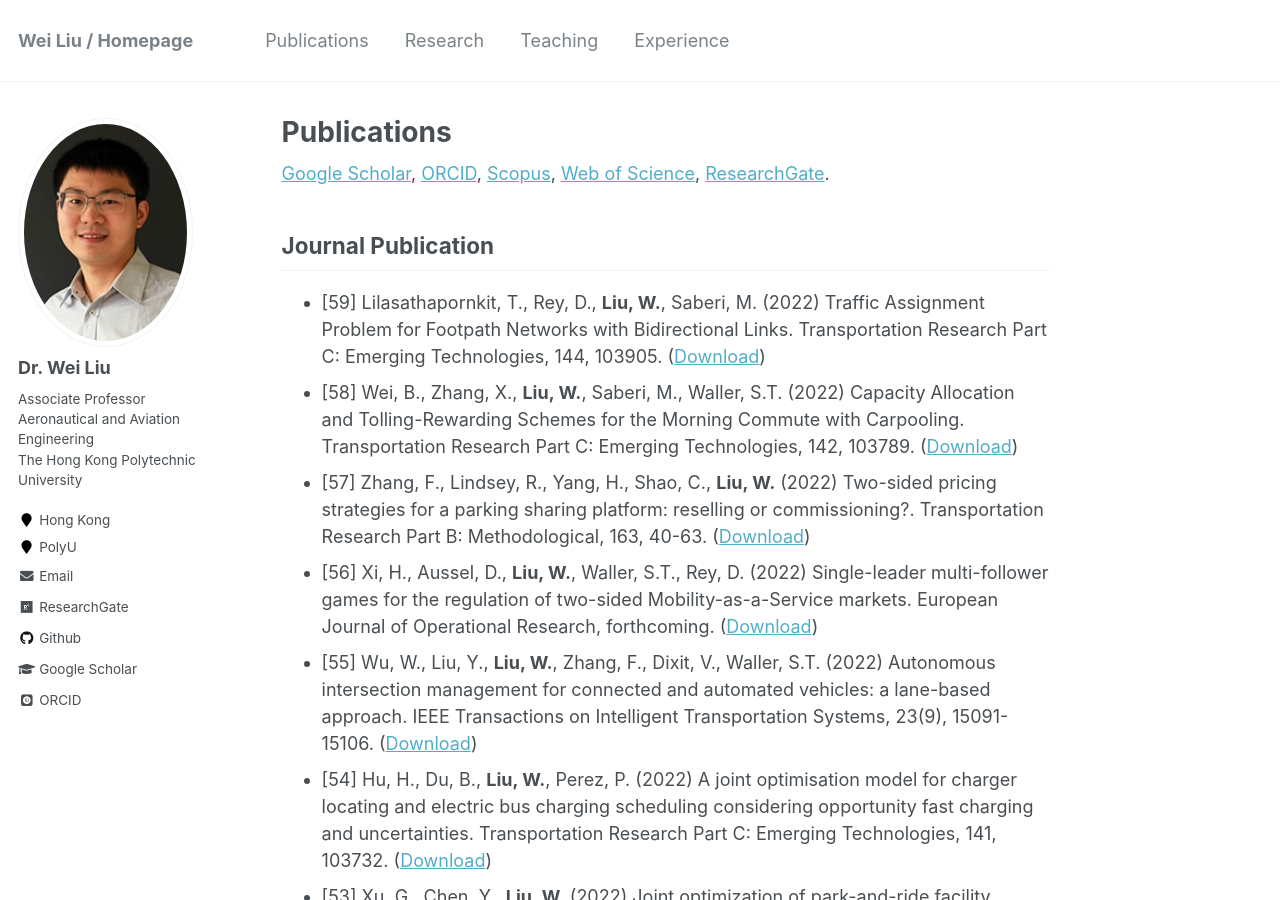
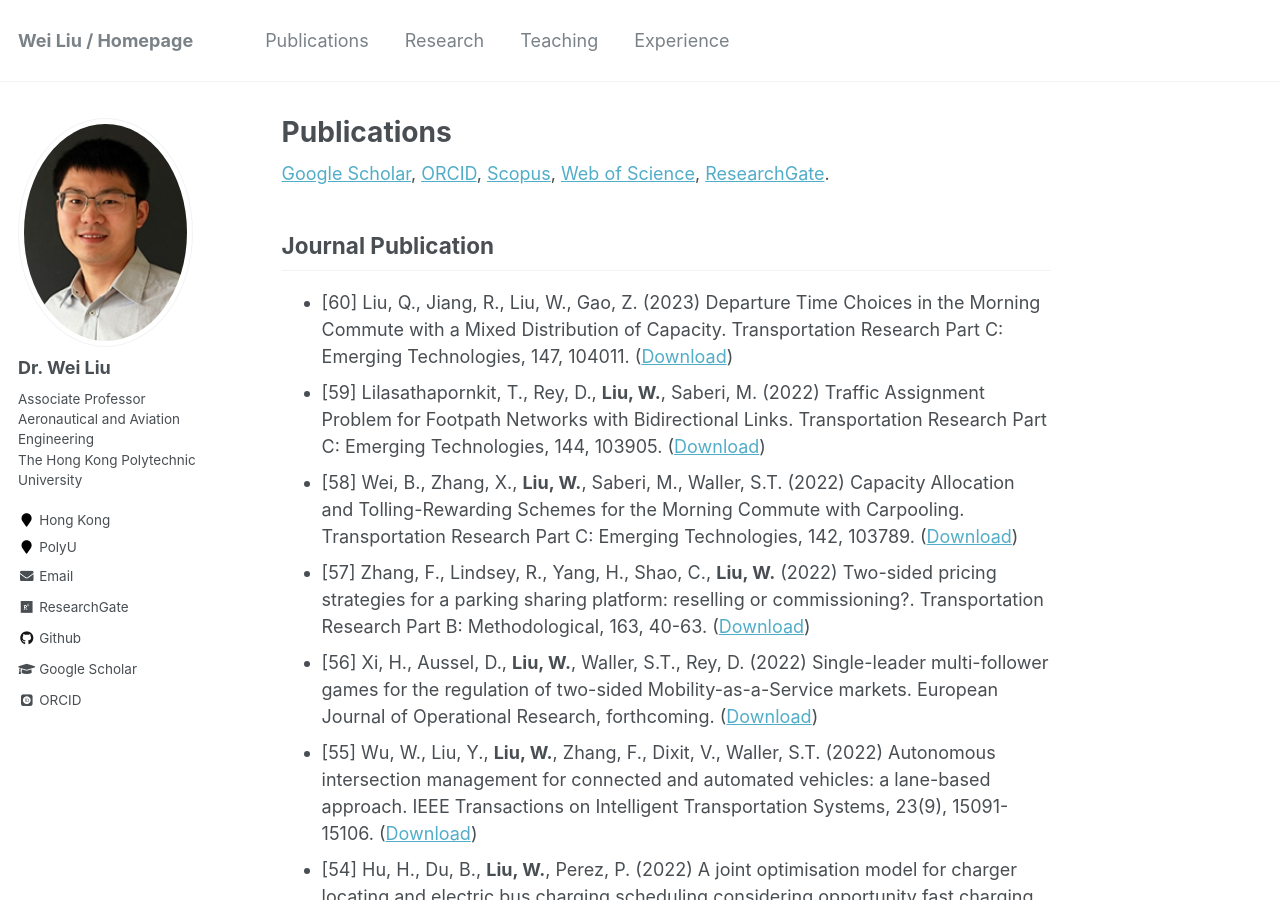
Before and after one commit to weiliu2016/weiliu2016.github.io, a Jekyll site: the page built from _pages/publications.md, in a window 1280 px wide and 900 px high. Built offline with Jekyll 4.4.1, drawn with Linux system fonts in a browser that asks for light colours; some web fonts are replaced.

Commit message:
Update publications.md

```diff
--- a/_pages/publications.md
+++ b/_pages/publications.md
@@ -19,6 +19,7 @@ author_profile: true
 
 Journal Publication
 ----------
+* [60] Liu, Q., Jiang, R., Liu, W., Gao, Z. (2023) Departure Time Choices in the Morning Commute with a Mixed Distribution of Capacity. Transportation Research Part C: Emerging Technologies, 147, 104011. ([Download](https://doi.org/10.1016/j.trc.2023.104011))
 * [59] Lilasathapornkit, T., Rey, D., **Liu, W.**, Saberi, M. (2022) Traffic Assignment Problem for Footpath Networks with Bidirectional Links.  Transportation Research Part C: Emerging Technologies, 144, 103905. ([Download](https://doi.org/10.1016/j.trc.2022.103905))
 * [58] Wei, B., Zhang, X., **Liu, W.**, Saberi, M., Waller, S.T. (2022) Capacity Allocation and Tolling-Rewarding Schemes for the Morning Commute with Carpooling. Transportation Research Part C: Emerging Technologies, 142, 103789. ([Download](https://doi.org/10.1016/j.trc.2022.103789))
 * [57] Zhang, F., Lindsey, R., Yang, H., Shao, C., **Liu, W.** (2022) Two-sided pricing strategies for a parking sharing platform: reselling or commissioning?. Transportation Research Part B: Methodological, 163, 40-63. ([Download](https://doi.org/10.1016/j.trb.2022.06.009))
```
